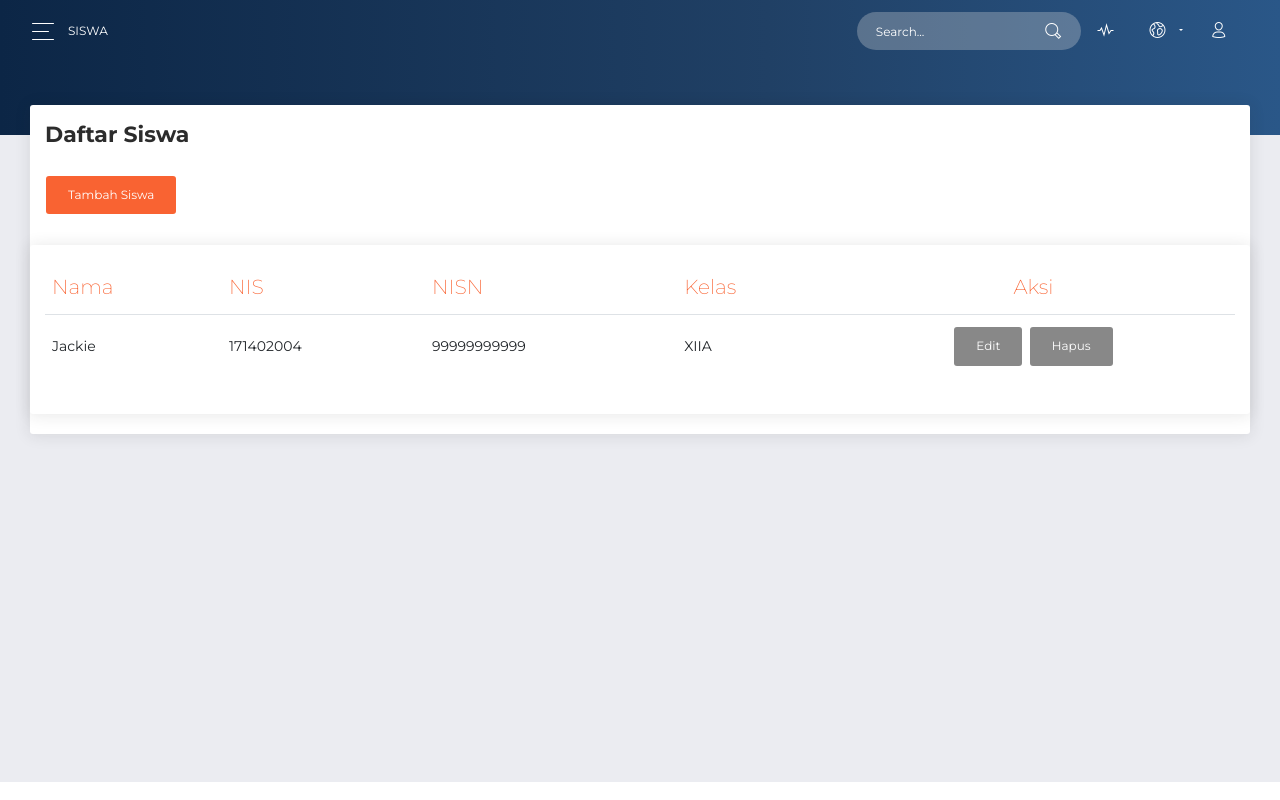
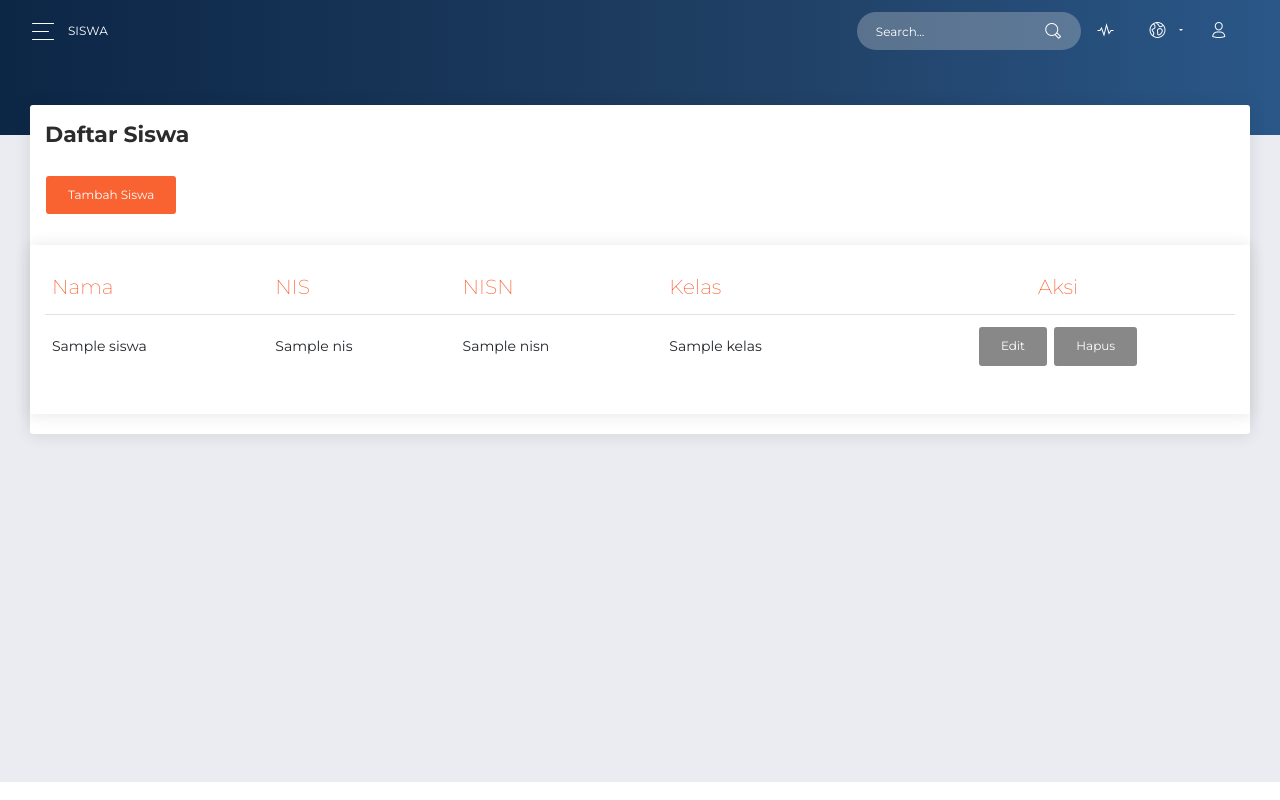
Before and after one commit to Jackiechandra00/ralineCI, a CodeIgniter app: the page made by application/views/Admin/map.php in a window 1280 px wide. Run offline with CodeIgniter, Linux system fonts and the light colour scheme; tables that the repository leaves empty or names only in its code hold one stand-in row (values such as "Sample post"); the template is opened without the code that fills it: most values are stand-ins (such as "Sample title", 1, 10 or a date in 2020); style sheets or scripts are compiled from the project's sources; some libraries are stand-ins or nearby versions.

Commit message:
Completed: List siswa

```diff
--- a/application/controllers/Adminis.php
+++ b/application/controllers/Adminis.php
@@ -34,7 +34,10 @@ class Adminis extends CI_Controller {
 
 	public function daftar_siswa()
 	{
-		$this->load->view('Admin/map');
+		$data = [
+			"siswas" => $this->AdminModel->get_siswa()
+		];
+		$this->load->view('Admin/map', $data);
 	}
 
 	public function akun()
--- a/application/models/AdminModel.php
+++ b/application/models/AdminModel.php
@@ -18,6 +18,10 @@ class AdminModel extends CI_Model
       WHERE
         g.id_mapel = m.id_mapel
     ")->result();
+  }
+
+  public function get_siswa(){
+    return $this->db->get("siswa")->result();
   }
 
   public function get_guru_spesifik($nip){
--- a/application/views/Admin/map.php
+++ b/application/views/Admin/map.php
@@ -173,23 +173,25 @@
                       </th>
                     </thead>
                     <tbody>
+                      <?php foreach($siswas as $siswa): ?>
                       <tr>
                         <td>
-                          Jackie
+                          <?= $siswa->nama ?>
                         </td>
                         <td>
-                          171402004
+                          <?= $siswa->nis ?>
                         </td>
                         <td>
-                         99999999999
+                          <?= $siswa->nisn ?>
                         </td>
                         <td >
-                          XIIA
+                          <?= $siswa->kelas ?>
                         </td>
                        <td class="text-center">
                        <button class="btn" type="submit">Edit</button>&nbsp;&nbsp;<button class="btn" type="submit">Hapus</button>
                         </td>
                       </tr>
+                      <?php endforeach; ?>
 
                     </tbody>
                   </table>
```
Also changed, not shown: 4 other files.
